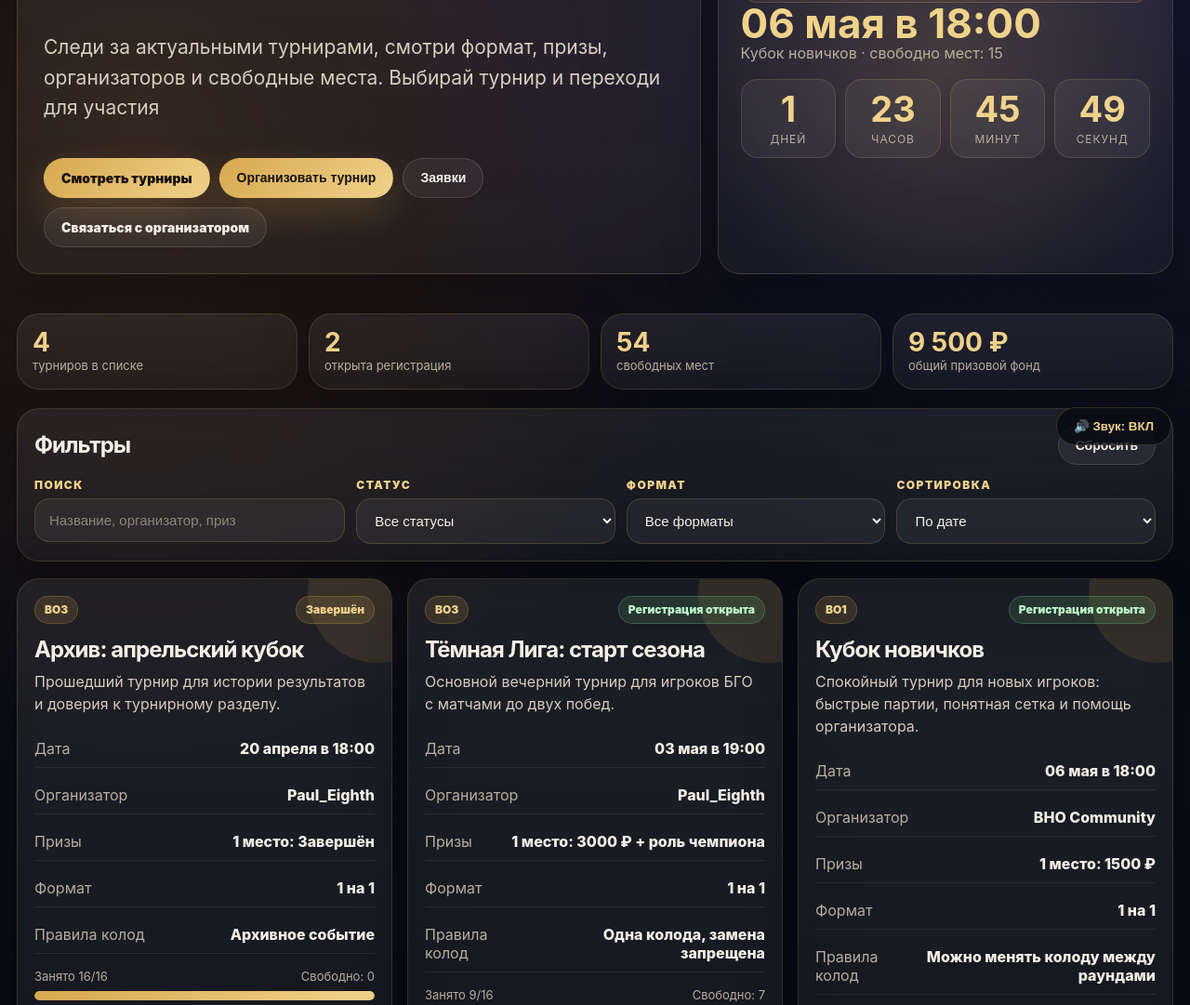
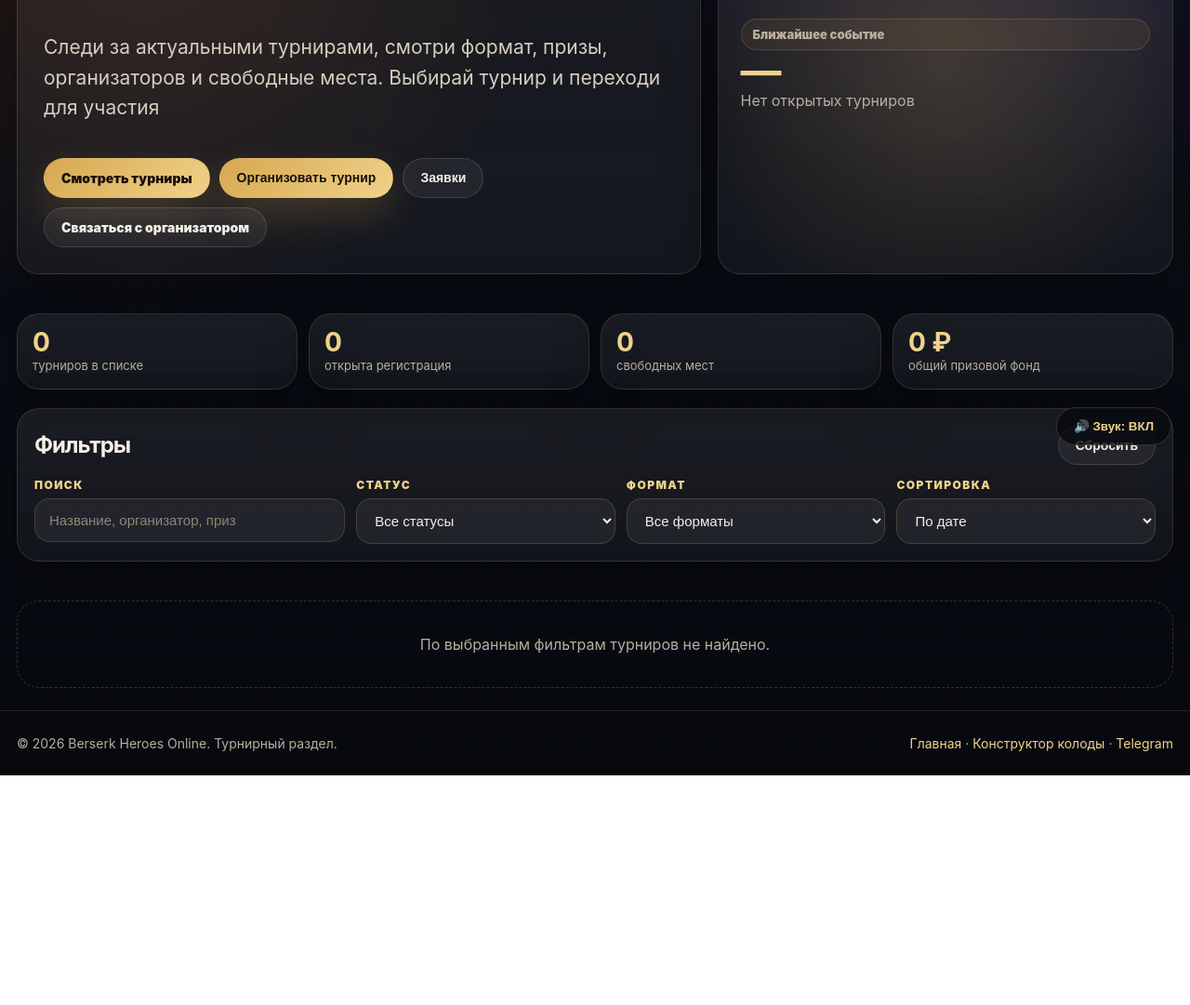
Before and after one commit to PaulEighth/Berserk-Site, a plain HTML site: page tournaments.html in a window 1280 px wide. Shown: the part 301-1382 px from the top of the page at 93% size. After the commit the page ends 1135 px from the top, so only its background shows below. Drawn offline with Linux system fonts and the light colour scheme.

Commit message:
Update tournaments.html

```diff
--- a/tournaments.html
+++ b/tournaments.html
@@ -1183,12 +1183,7 @@
   </footer>
 
   <script>
-    let tournaments = [
-      {id:1,title:'Тёмная Лига: старт сезона',organizer:'Paul_Eighth',date:'2026-05-03 19:00',status:'open',format:'bo3',mode:'1 на 1',prize:'3000 ₽ + роль чемпиона',prizeValue:3000,places:16,free:7,deckRules:'Одна колода, замена запрещена',editRights:'organizer',description:'Основной вечерний турнир для игроков БГО с матчами до двух побед.'},
-      {id:2,title:'Кубок новичков',organizer:'BHO Community',date:'2026-05-06 18:00',status:'open',format:'bo1',mode:'1 на 1',prize:'1500 ₽',prizeValue:1500,places:24,free:15,deckRules:'Можно менять колоду между раундами',editRights:'organizer',description:'Спокойный турнир для новых игроков: быстрые партии, понятная сетка и помощь организатора.'},
-      {id:3,title:'Мета Челлендж',organizer:'Paul_Eighth',date:'2026-05-10 20:00',status:'soon',format:'swiss',mode:'Швейцарка',prize:'5000 ₽ + медиа-пост',prizeValue:5000,places:32,free:32,deckRules:'Две колоды, бан одной перед матчем',editRights:'organizer',description:'Событие для проверки сильных колод и свежей меты. Регистрация откроется позже.'},
-      {id:4,title:'Архив: апрельский кубок',organizer:'Paul_Eighth',date:'2026-04-20 18:00',status:'finished',format:'bo3',mode:'1 на 1',prize:'Завершён',prizeValue:0,places:16,free:0,deckRules:'Архивное событие',editRights:'organizer',description:'Прошедший турнир для истории результатов и доверия к турнирному разделу.'}
-    ];
+    let tournaments = [];
 
     const statusMap = {open:['Регистрация открыта','green'],soon:['Скоро',''],closed:['Мест нет','red'],finished:['Завершён','']};
     const formatMap = {bo1:'BO1',bo3:'BO3',swiss:'Швейцарка',single:'Олимпийка'};
```
